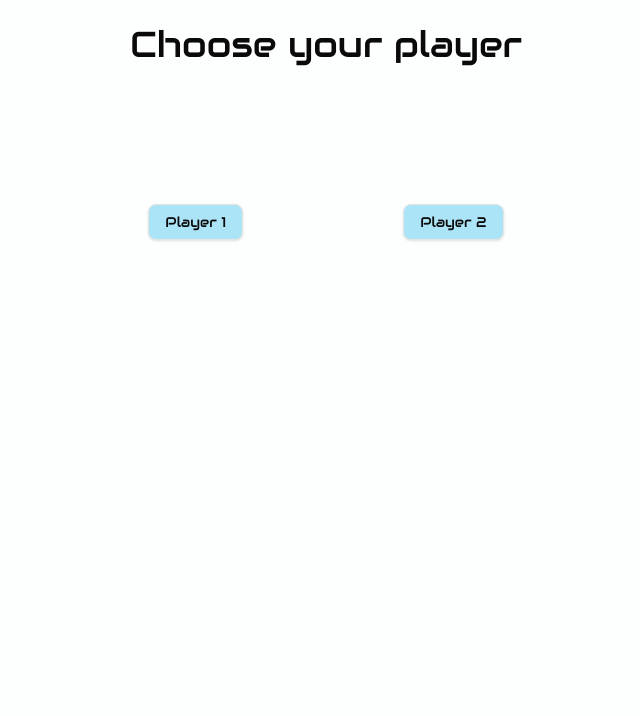
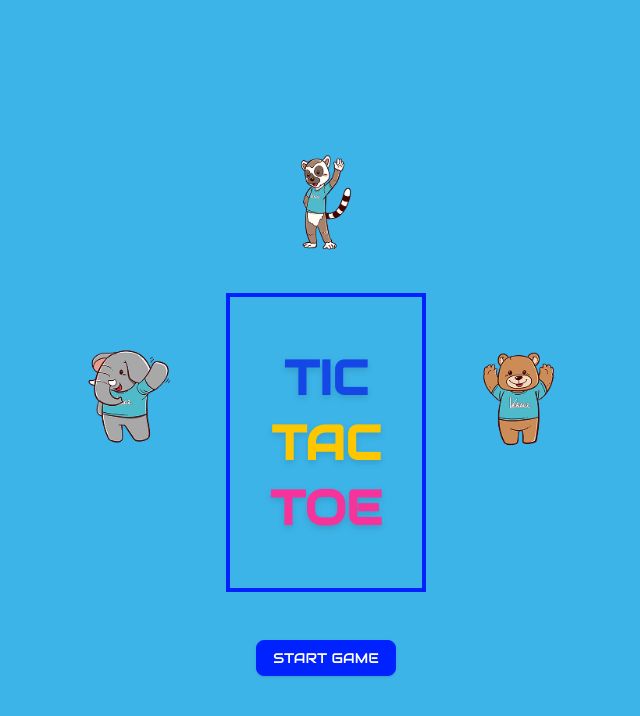
Before and after one commit to irilstr/tictactoe, a React (Vite) app: page / in a window 1280 px wide. Shown: the top 716 px of the page, without its empty margins (314-954 px from the left). Built offline with nearby package versions, Linux system fonts and the light colour scheme.

Commit message:
Small fixes

```diff
--- a/index.html
+++ b/index.html
@@ -1,10 +1,10 @@
-<!doctype html>
+<!DOCTYPE html>
 <html lang="en">
   <head>
     <meta charset="UTF-8" />
-    <link rel="icon" type="image/svg+xml" href="/vite.svg" />
+    <link rel="icon" type="image/svg+xml" href="Bjorn.png" />
     <meta name="viewport" content="width=device-width, initial-scale=1.0" />
-    <title>Vite + React + TS</title>
+    <title>TicTacToe</title>
   </head>
   <body>
     <h1></h1>
--- a/src/App.tsx
+++ b/src/App.tsx
@@ -7,8 +7,9 @@ function App() {
   const [message, setMessage] = useState("");
   return (
     <>
-      <div className="h-screen flex flex-col bg-[#fdffff]">
-        <Choose_player />
+      <div className="h-screen flex flex-col bg-[#3CB4E8]">
+        <StartGame />
+
         {/* <Greeting name="Alice" onClick={() => setMessage("Hello, Alice!")} />
         <Greeting name="Bob" onClick={() => setMessage("Hello, Bob!")} />
 
--- a/src/components/Choose_player.tsx
+++ b/src/components/Choose_player.tsx
@@ -107,7 +107,7 @@ export default function velgKarakter() {
                   <button
                     key={img}
                     type="button"
-                    className="border border cursor-pointer hover:bg-blue-600"
+                    className="border cursor-pointer hover:bg-blue-600"
                     onClick={() => {
                       let selected_player = images[index];
                       if (selected_player !== player1) {
@@ -135,7 +135,7 @@ export default function velgKarakter() {
           )}
         </div>
         {visability && (
-          <div className="fixed left-1/2 top-3/4 transform -translate-x-1/2 bg-blue-500 text-white py-2 px-6 rounded-lg shadow-lg hover:bg-blue-600 transition">
+          <div className="font-audiowide fixed left-1/2 top-3/4 transform -translate-x-1/2 bg-blue-500 text-white py-2 px-6 rounded-lg shadow-lg hover:bg-blue-600 transition">
             <button
               id="begin_game"
               type="button"
@@ -144,7 +144,7 @@ export default function velgKarakter() {
                 const players = choose_player({ player1, player2 });
               }}
             >
-              begin game
+              Begin game
             </button>
           </div>
         )}
--- a/src/components/startGame.tsx
+++ b/src/components/startGame.tsx
@@ -1,4 +1,4 @@
-import { Button } from "@/components/button";
+import { Button } from "./button";
 
 export default function StartGame() {
   return (
@@ -11,20 +11,28 @@ export default function StartGame() {
 
         <div className="border-4 border-[#0022FF] px-6 py-8 md:px-10 md:py-12">
           <h1 className="text-3xl md:text-5xl font-bold text-center leading-[2.5rem] md:leading-[4rem]">
-            <span className="text-blue-700 drop-shadow-md">TIC</span> <br />
-            <span className="text-yellow-400 drop-shadow-md">TAC</span> <br />
-            <span className="text-pink-500 drop-shadow-md">TOE</span>
+            <span className="text-blue-700 drop-shadow-md font-audiowide">
+              TIC
+            </span>{" "}
+            <br />
+            <span className="text-yellow-400 drop-shadow-md font-audiowide">
+              TAC
+            </span>{" "}
+            <br />
+            <span className="text-pink-500 drop-shadow-md font-audiowide">
+              TOE
+            </span>
           </h1>
         </div>
 
         <Button
           variant="outline"
-          className="mt-6 md:mt-10 bg-[#0022FF] border-[#0022FF] text-white"
+          className="font-audiowide mt-6 md:mt-10 bg-[#0022FF] border-[#0022FF] text-white"
         >
           START GAME
         </Button>
       </div>
-      <img src="tor.png" alt="tor" className="h-30 lg:h-40" />
+      <img src="Bjorn.png" alt="tor" className="h-30 lg:h-40" />
     </div>
   );
 }
```
